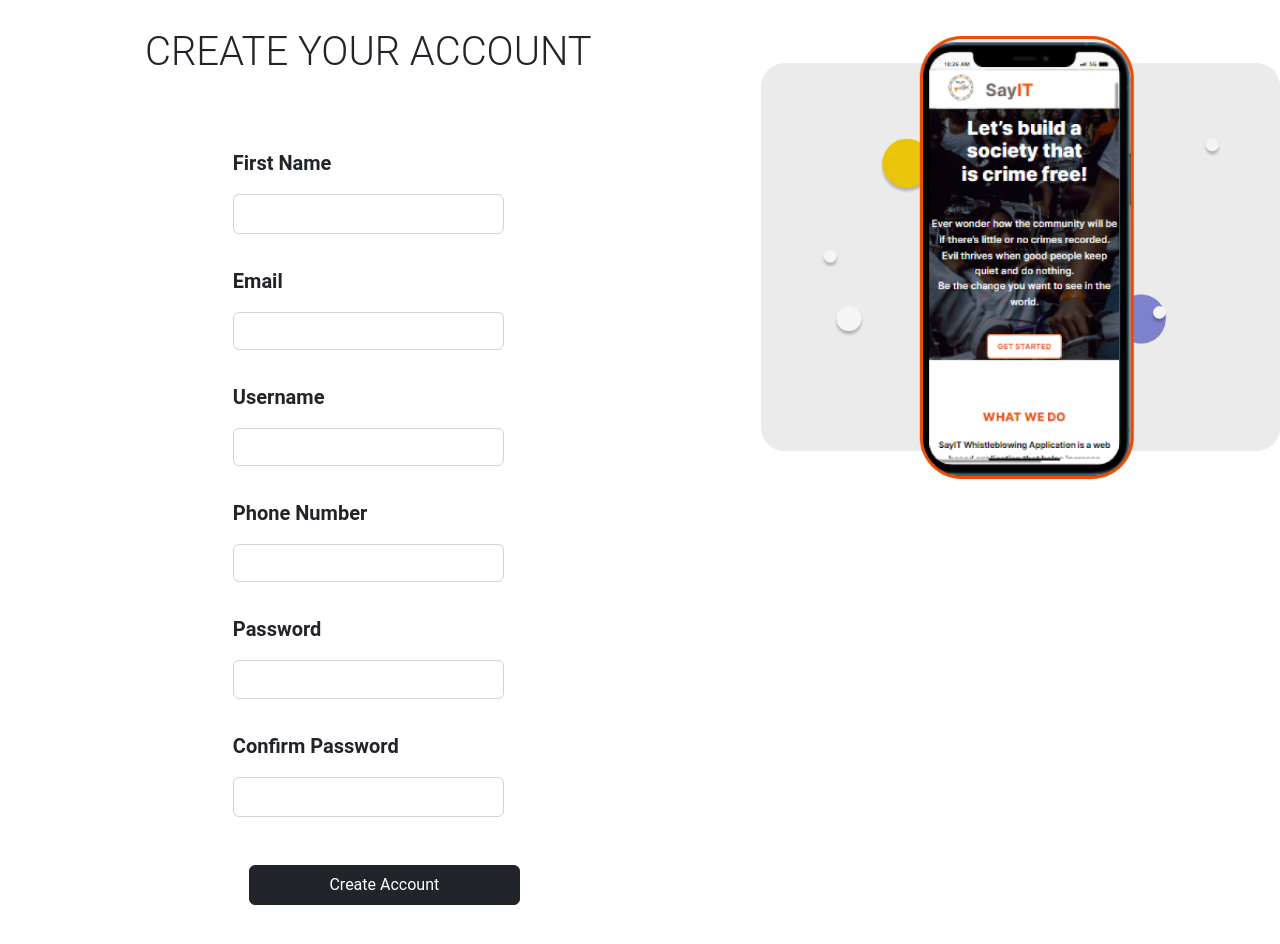
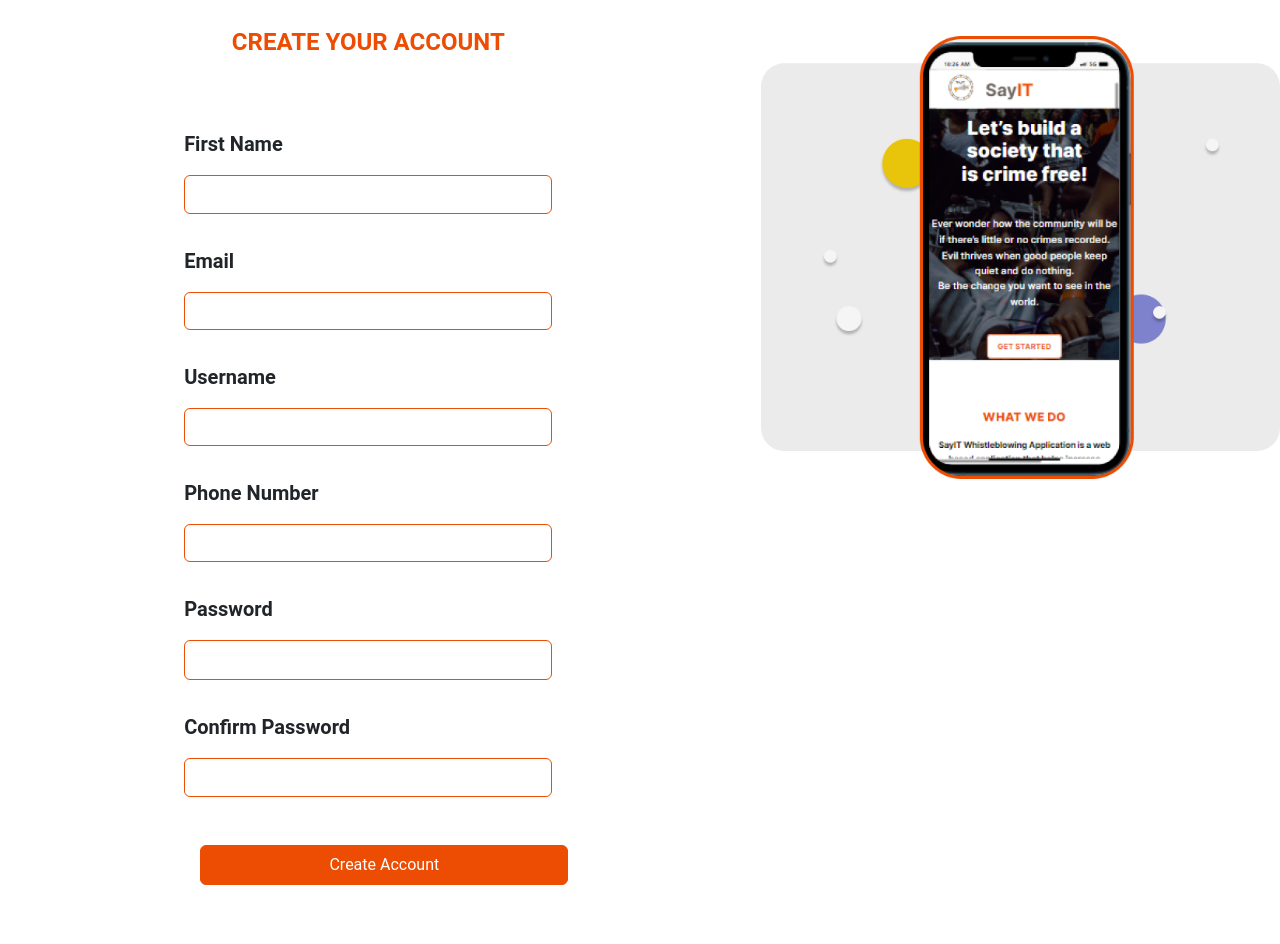
Before and after one commit to godswilludoh/SayIT-React, a React (Create React App) app: page /signup in a window 1280 px wide. Shown: the part 140-1084 px from the top of the page. Built offline with nearby package versions, Linux system fonts and the light colour scheme.

Commit message:
worked on signup page

```diff
--- a/package.json
+++ b/package.json
@@ -11,8 +11,11 @@
     "@testing-library/jest-dom": "^5.16.5",
     "@testing-library/react": "^13.4.0",
     "@testing-library/user-event": "^13.5.0",
+    "autoprefixer": "^10.4.13",
     "bootstrap": "^5.2.2",
     "formik": "^2.2.9",
+    "node-sass": "^7.0.3",
+    "postcss-cli": "^10.0.0",
     "react": "^18.2.0",
     "react-bootstrap": "^2.5.0",
     "react-dom": "^18.2.0",
--- /dev/null
+++ b/src/components/custom.scss
@@ -0,0 +1,5 @@
+$info: #ed4d02;
+$white: #fff;
+
+//import bootstrap
+@import '~bootstrap/scss/bootstrap.scss';
--- a/src/components/forms/SignupForm.js
+++ b/src/components/forms/SignupForm.js
@@ -58,8 +58,10 @@ const SignupForm = () => {
 			>
 				{(formik) => (
 					<form className='' id=''>
-						<h4 className='mt-2 text-center display-6'>CREATE YOUR ACCOUNT</h4>
-						<Form className='signup-form'>
+						<h4 className='mt-2 text-center text-info'>
+							<strong>CREATE YOUR ACCOUNT</strong>
+						</h4>
+						<Form className='w-50'>
 							<TextField label='First Name' name='firstName' type='text' />
 							<TextField label='Email' name='email' type='email' />
 							<TextField label='Username' name='username' type='username' />
@@ -74,7 +76,7 @@ const SignupForm = () => {
 							<button
 								type='submit'
 								id='createAccount'
-								className='btn btn-dark mt-3'
+								className='btn mt-3 text-white bg-info btn-outline-info ml-0'
 								onClick={displaySignUpNotification}
 							>
 								Create Account
--- a/src/components/forms/TextField.js
+++ b/src/components/forms/TextField.js
@@ -8,7 +8,7 @@ const TextField = ({ label, ...props }) => {
 		<div>
 			<label htmlFor={field.name}>{label}</label>
 			<input
-				className={`form-control shadow-none  ${
+				className={`form-control shadow-none border border-info ${
 					meta.touched && meta.error && 'is-invalid'
 				}`}
 				{...field}
--- a/src/index.js
+++ b/src/index.js
@@ -4,7 +4,7 @@ import App from './App';
 import { BrowserRouter } from 'react-router-dom';
 import { ThemeProvider } from '@material-tailwind/react';
 import 'bootstrap/dist/css/bootstrap.min.css';
-
+import './components/custom.scss';
 
 const root = ReactDOM.createRoot(document.getElementById('root'));
 root.render(
--- a/src/pages/agentDashboard/AgentDashBoard.js
+++ b/src/pages/agentDashboard/AgentDashBoard.js
@@ -8,7 +8,7 @@ import Sidebar from '../../components/sidebar/Sidebar';
 const AgentDashBoard = () => {
 	return (
 		<div className='main-container'>
-			{/* <Sidebar /> */}
+			<Sidebar />
 
 			<AgentDashBoardInterface />
 
```
Also changed, not shown: 1 other file (tests, documents, lock files or other folders).
